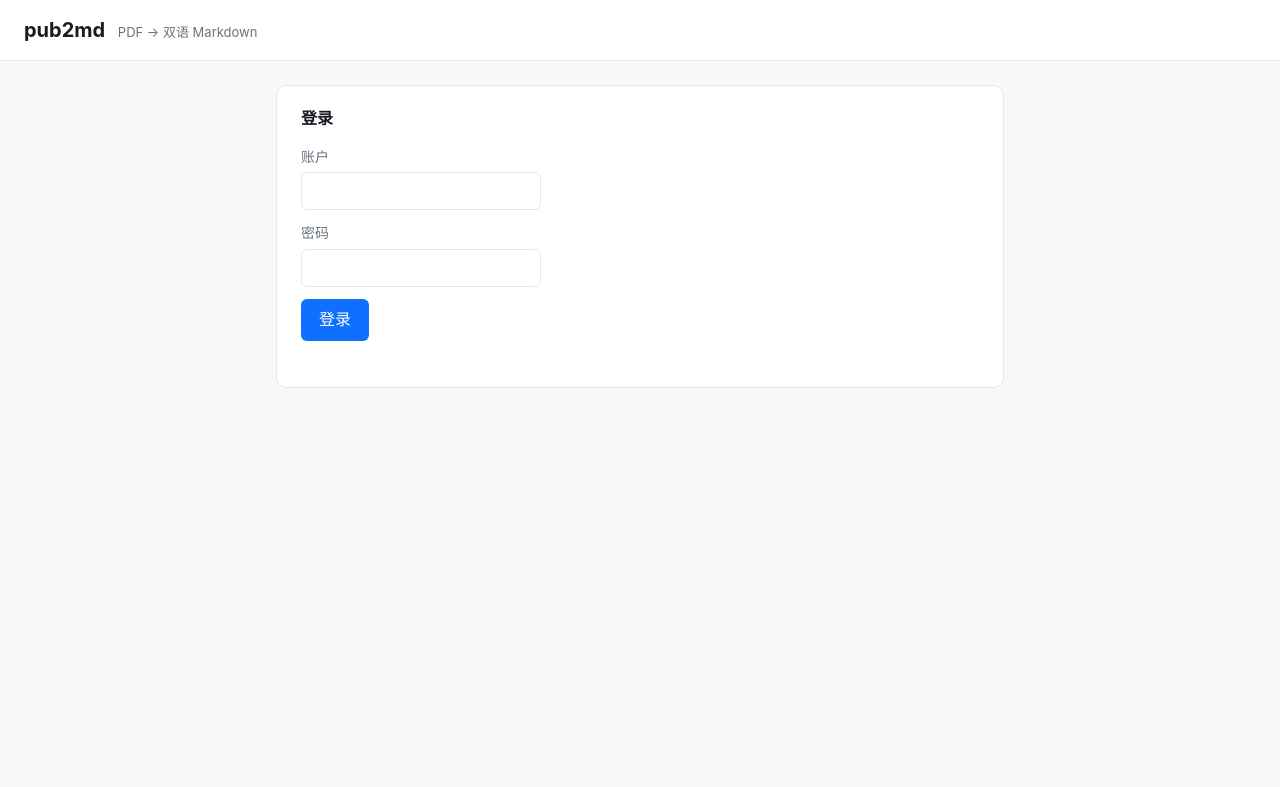
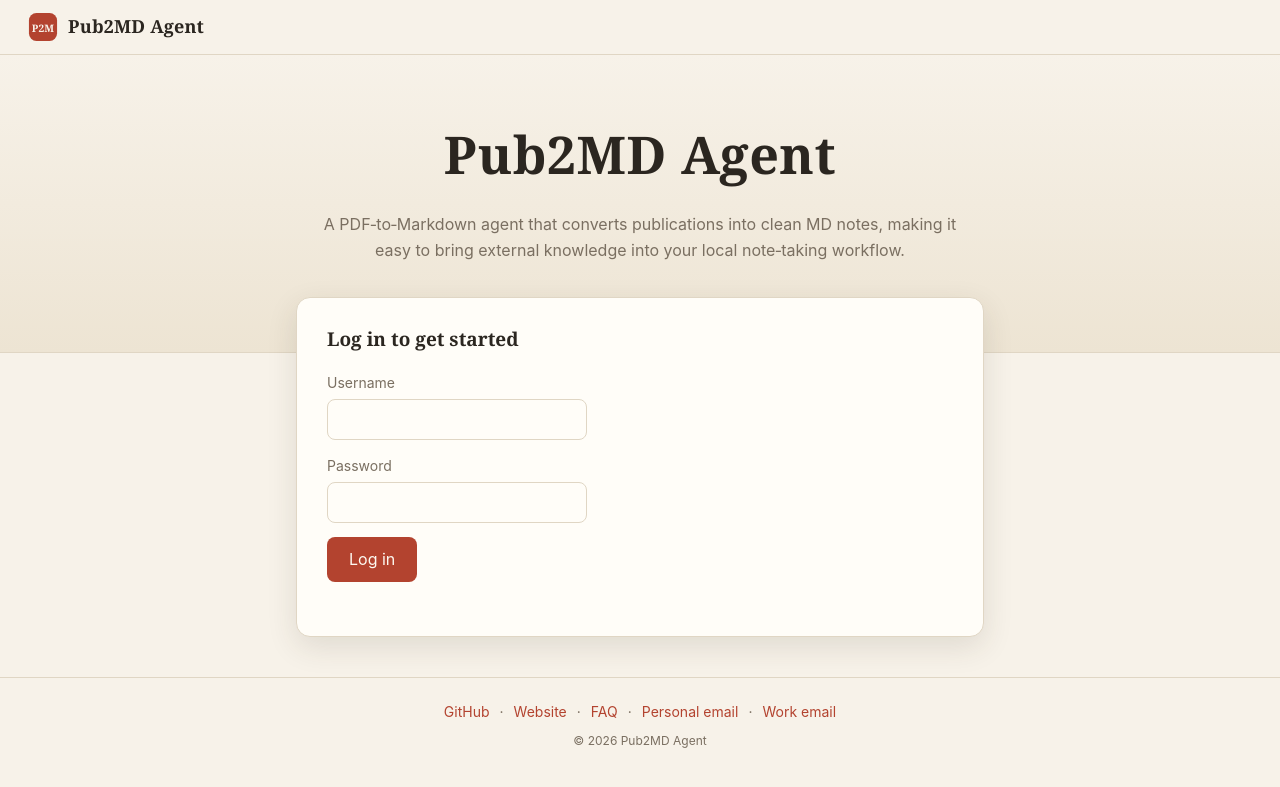
Before and after one commit to elenskye/pub2md-agent, a Django app: page / in a window 1280 px wide. Shown: the top 787 px of the page. Run offline with Django 5.2, Linux system fonts and the light colour scheme.

Commit message:
implement webapp-5 pipeline(UI re-design)

```diff
--- a/webapp/static/app.css
+++ b/webapp/static/app.css
@@ -1,12 +1,20 @@
+/* Pub2MD Agent — paper-ink theme (Q1-D)
+ * Paper cream background, deep ink text, cinnabar accent.
+ * System fonts only: serif for the brand/hero, sans for the UI. */
+
 :root {
-  --ink: #1a1a24;
-  --muted: #6b7280;
-  --line: #e5e7eb;
-  --accent: #0f6fff;
-  --accent-ink: #ffffff;
-  --bg: #f7f8fa;
-  --card: #ffffff;
-  --error: #c0392b;
+  --paper: #f7f2e9;        /* page background */
+  --paper-deep: #ede4d3;   /* hero band */
+  --card: #fffdf8;
+  --ink: #2b2620;
+  --muted: #7a6f61;
+  --line: #e0d6c4;
+  --accent: #b3432f;       /* cinnabar */
+  --accent-dark: #93341f;
+  --accent-ink: #fdf9f1;
+  --error: #7f1f1f;
+  --serif: Georgia, "Songti SC", "STSong", "SimSun", serif;
+  --sans: -apple-system, "PingFang SC", "Microsoft YaHei", "Segoe UI", sans-serif;
 }
 
 * { box-sizing: border-box; }
@@ -16,66 +24,127 @@
 
 body {
   margin: 0;
-  font-family: -apple-system, "PingFang SC", "Microsoft YaHei", "Segoe UI", sans-serif;
+  font-family: var(--sans);
   color: var(--ink);
-  background: var(--bg);
-  line-height: 1.6;
+  background: var(--paper);
+  line-height: 1.65;
 }
+
+/* ---------- header ---------- */
 
 header {
   display: flex;
   justify-content: space-between;
   align-items: center;
-  padding: 14px 24px;
-  background: var(--card);
+  padding: 12px 28px;
+  background: var(--paper);
   border-bottom: 1px solid var(--line);
 }
 
-header h1 { font-size: 20px; margin: 0; }
-.tagline { font-size: 13px; color: var(--muted); font-weight: normal; margin-left: 8px; }
-#user-box { display: flex; gap: 12px; align-items: center; color: var(--muted); }
+.brand {
+  display: flex;
+  align-items: center;
+  gap: 10px;
+  text-decoration: none;
+  color: var(--ink);
+  font-family: var(--serif);
+  font-size: 18px;
+  font-weight: 700;
+  letter-spacing: 0.2px;
+}
+.logo { width: 30px; height: 30px; }
 
-main { max-width: 760px; margin: 24px auto; padding: 0 16px; display: grid; gap: 16px; }
+#user-box { display: flex; gap: 12px; align-items: center; color: var(--muted); font-size: 14px; }
+
+/* ---------- hero band (Q2-B) ---------- */
+
+#hero {
+  text-align: center;
+  padding: 56px 20px 88px;  /* extra bottom room for the overlapping card */
+  background: linear-gradient(180deg, var(--paper) 0%, var(--paper-deep) 100%);
+  border-bottom: 1px solid var(--line);
+}
+
+#hero h1 {
+  margin: 0 0 14px;
+  font-family: var(--serif);
+  font-size: clamp(34px, 6vw, 52px);
+  font-weight: 700;
+  letter-spacing: 0.5px;
+}
+
+.hero-desc {
+  margin: 0 auto;
+  max-width: 640px;
+  color: var(--muted);
+  font-size: 16px;
+}
+
+/* ---------- cards ---------- */
+
+main {
+  max-width: 720px;
+  margin: 0 auto 40px;
+  padding: 0 16px;
+  display: grid;
+  gap: 20px;
+}
 
 .card {
   background: var(--card);
   border: 1px solid var(--line);
-  border-radius: 10px;
-  padding: 20px 24px;
+  border-radius: 14px;
+  padding: 26px 30px;
+  box-shadow: 0 1px 3px rgba(60, 48, 30, 0.06);
 }
 
-.card h2 { margin: 0 0 14px; font-size: 16px; }
+/* The tool card floats up into the hero band. */
+#tool-card {
+  margin-top: -56px;
+  box-shadow: 0 10px 30px rgba(60, 48, 30, 0.12);
+}
 
-form { display: grid; gap: 12px; justify-items: start; }
-label { display: grid; gap: 4px; font-size: 14px; color: var(--muted); }
+.card h2 { margin: 0 0 16px; font-family: var(--serif); font-size: 19px; }
+
+/* ---------- forms ---------- */
+
+form { display: grid; gap: 14px; justify-items: start; }
+label { display: grid; gap: 5px; font-size: 14px; color: var(--muted); }
 input, select {
   font: inherit;
-  padding: 7px 10px;
+  padding: 8px 11px;
   border: 1px solid var(--line);
-  border-radius: 6px;
-  min-width: 240px;
+  border-radius: 8px;
+  background: var(--card);
+  color: var(--ink);
+  min-width: 260px;
 }
+input:focus, select:focus { outline: 2px solid var(--accent); outline-offset: 1px; }
 
 button {
   font: inherit;
-  padding: 8px 18px;
+  padding: 9px 22px;
   border: none;
-  border-radius: 6px;
+  border-radius: 8px;
   background: var(--accent);
   color: var(--accent-ink);
   cursor: pointer;
 }
+button:hover:not(:disabled) { background: var(--accent-dark); }
 button:disabled { opacity: 0.5; cursor: default; }
 button.ghost {
   background: transparent;
   color: var(--accent);
   border: 1px solid var(--line);
-  padding: 4px 12px;
+  padding: 4px 14px;
 }
+button.ghost:hover { background: var(--paper); }
 
 .error { color: var(--error); font-size: 14px; min-height: 1em; margin: 0; }
 
-#progress-box { display: flex; align-items: center; gap: 10px; margin-top: 16px; color: var(--muted); }
+/* ---------- progress & results ---------- */
+
+#progress-box { display: flex; align-items: center; gap: 10px; margin-top: 18px; color: var(--muted); }
 .spinner {
   width: 16px; height: 16px;
   border: 2px solid var(--line);
@@ -85,8 +154,8 @@ button.ghost {
 }
 @keyframes spin { to { transform: rotate(360deg); } }
 
-#result-box { margin-top: 18px; }
-#result-box h3 { margin: 0 0 10px; font-size: 15px; }
+#result-box { margin-top: 20px; }
+#result-box h3 { margin: 0 0 10px; font-family: var(--serif); font-size: 16px; }
 #cost-note { color: var(--muted); font-weight: normal; }
 
 #article-list, #history-list, #new-terms-list { list-style: none; padding: 0; margin: 0 0 12px; }
@@ -94,36 +163,67 @@ button.ghost {
   display: flex;
   gap: 10px;
   align-items: baseline;
-  padding: 8px 0;
+  padding: 9px 0;
   border-bottom: 1px dashed var(--line);
 }
 #article-list .title, #history-list .title { flex: 1; }
 .meta { color: var(--muted); font-size: 13px; white-space: nowrap; }
 
-details { margin-top: 10px; color: var(--muted); font-size: 14px; }
+#history-list a { color: var(--accent); }
+
+details { margin-top: 12px; color: var(--muted); font-size: 14px; }
+
+/* ---------- preview dialog ---------- */
 
 dialog {
   width: min(860px, 92vw);
   max-height: 86vh;
   border: 1px solid var(--line);
-  border-radius: 10px;
+  border-radius: 14px;
   padding: 0;
+  background: var(--card);
+  color: var(--ink);
 }
-dialog::backdrop { background: rgba(20, 20, 30, 0.45); }
+dialog::backdrop { background: rgba(43, 38, 32, 0.5); }
 .dialog-bar {
   position: sticky; top: 0;
   display: flex; justify-content: space-between; align-items: center;
-  padding: 10px 18px;
+  padding: 10px 20px;
   background: var(--card);
   border-bottom: 1px solid var(--line);
-  font-weight: 600;
+  font-family: var(--serif);
+  font-weight: 700;
 }
-#preview-body { padding: 10px 26px 26px; overflow-x: auto; }
-#preview-body h1 { font-size: 22px; }
-#preview-body h2 { font-size: 17px; }
+#preview-body { padding: 10px 28px 28px; overflow-x: auto; }
+#preview-body h1 { font-family: var(--serif); font-size: 23px; }
+#preview-body h2 { font-family: var(--serif); font-size: 17px; }
 #preview-body blockquote {
   margin: 10px 0; padding: 6px 14px;
   border-left: 3px solid var(--accent);
-  background: var(--bg); color: var(--muted); font-size: 13px;
+  background: var(--paper); color: var(--muted); font-size: 13px;
 }
 #preview-body .katex-display { overflow-x: auto; padding: 4px 0; }
+
+/* ---------- footer (Q4-A) ---------- */
+
+footer {
+  border-top: 1px solid var(--line);
+  padding: 22px 16px 26px;
+  text-align: center;
+  color: var(--muted);
+  font-size: 14px;
+}
+footer nav { display: flex; justify-content: center; gap: 10px; flex-wrap: wrap; }
+footer a { color: var(--accent); text-decoration: none; }
+footer a:hover { text-decoration: underline; }
+.copyright { margin: 8px 0 0; font-size: 12px; }
+
+/* ---------- responsive ---------- */
+
+@media (max-width: 520px) {
+  header { padding: 10px 16px; }
+  #hero { padding: 36px 16px 72px; }
+  .card { padding: 20px 18px; }
+  input, select { min-width: 0; width: 100%; }
+  form { justify-items: stretch; }
+}
--- a/webapp/static/app.js
+++ b/webapp/static/app.js
@@ -24,7 +24,7 @@ async function boot() {
     const { username } = await resp.json();
     showApp(username);
   } else {
-    $("login-card").hidden = false;
+    $("login-panel").hidden = false;
   }
 }
 
@@ -35,11 +35,11 @@ $("login-form").addEventListener("submit", async (ev) => {
   const resp = await api("/api/login", { method: "POST", body });
   if (resp.ok) {
     const { username } = await resp.json();
-    $("login-card").hidden = true;
+    $("login-panel").hidden = true;
     ev.target.reset();
     showApp(username);
   } else {
-    $("login-error").textContent = "账户或密码错误";
+    $("login-error").textContent = "⚠ Incorrect username or password";
   }
 });
 
@@ -51,7 +51,8 @@ $("logout-btn").addEventListener("click", async () => {
 async function showApp(username) {
   $("username").textContent = username;
   $("user-box").hidden = false;
-  $("app-card").hidden = false;
+  $("login-panel").hidden = true;
+  $("job-panel").hidden = false;
   const styles = (await (await api("/api/styles")).json()).styles;
   $("style-select").innerHTML = styles
     .map((s) => `<option value="${s}">${s}</option>`)
@@ -78,14 +79,14 @@ $("job-form").addEventListener("submit", async (ev) => {
   $("result-box").hidden = true;
   const resp = await api("/api/jobs", { method: "POST", body });
   if (!resp.ok) {
-    $("job-error").textContent = (await resp.json()).error || "创建任务失败";
+    $("job-error").textContent = "⚠ " + ((await resp.json()).error || "Failed to create job");
     $("start-btn").disabled = false;
     return;
   }
   const job = await resp.json();
   currentJob = job.id;
   $("progress-box").hidden = false;
-  $("progress-text").textContent = "排队中…";
+  $("progress-text").textContent = "Queued…";
   pollTimer = setInterval(poll, 2000);
 });
 
@@ -99,7 +100,7 @@ async function poll() {
     $("progress-box").hidden = true;
     $("start-btn").disabled = false;
     if (job.status === "failed") {
-      $("job-error").textContent = `任务失败：${job.error}`;
+      $("job-error").textContent = `⚠ Job failed: ${job.error}`;
     } else {
       renderResult(job);
     }
@@ -109,13 +110,13 @@ async function poll() {
 
 function renderResult(job) {
   $("result-box").hidden = false;
-  $("cost-note").textContent = `（${job.result.llm_calls} 次调用 · 约 $${job.cost_usd}）`;
+  $("cost-note").textContent = `(${job.result.llm_calls} calls · ~$${job.cost_usd})`;
   $("article-list").innerHTML = job.result.articles
     .map(
       (a, i) => `<li>
         <span class="title">${a.title}</span>
-        <span class="meta">${a.n_paragraphs} 段${a.n_failed ? ` · ${a.n_failed} 段失败` : ""} · ${a.mode === "chinese_only" ? "简体输出" : "双语"}</span>
-        <button data-file="${a.filename}" data-title="${a.title}" class="preview-btn ghost">预览</button>
+        <span class="meta">${a.n_paragraphs} paragraphs${a.n_failed ? ` · ${a.n_failed} failed` : ""} · ${a.mode === "chinese_only" ? "Simplified" : "Bilingual"}</span>
+        <button data-file="${a.filename}" data-title="${a.title}" class="preview-btn ghost">Preview</button>
       </li>`
     )
     .join("");
@@ -164,7 +165,7 @@ async function refreshHistory() {
       (j) => `<li>
         <span class="title">${j.original_filename}</span>
         <span class="meta">${j.style} · ${j.status} · ${new Date(j.created_at).toLocaleString()}</span>
-        ${j.status === "done" ? `<a href="/api/jobs/${j.id}/download">下载</a>` : ""}
+        ${j.status === "done" ? `<a href="/api/jobs/${j.id}/download">Download</a>` : ""}
       </li>`
     )
     .join("");
--- a/webapp/templates/index.html
+++ b/webapp/templates/index.html
@@ -1,42 +1,58 @@
 {% load static %}<!doctype html>
-<html lang="zh-CN">
+<html lang="en">
 <head>
   <meta charset="utf-8">
   <meta name="viewport" content="width=device-width, initial-scale=1">
-  <title>pub2md · PDF → 双语 Markdown</title>
+  <title>Pub2MD Agent · PDF → Markdown</title>
   <link rel="stylesheet" href="https://cdn.jsdelivr.net/npm/katex@0.16.11/dist/katex.min.css">
   <link rel="stylesheet" href="{% static 'app.css' %}">
 </head>
 <body>
   <header>
-    <h1>pub2md <span class="tagline">PDF → 双语 Markdown</span></h1>
+    <a class="brand" href="/">
+      <!-- Placeholder logo: swap this whole SVG for a custom one later (keep 32x32) -->
+      <svg class="logo" viewBox="0 0 32 32" role="img" aria-label="Pub2MD Agent logo">
+        <rect x="1" y="1" width="30" height="30" rx="8" fill="var(--accent)"/>
+        <text x="16" y="21" text-anchor="middle" font-family="Georgia, serif"
+              font-size="11" font-weight="700" fill="#f7f2e9">P2M</text>
+      </svg>
+      <span>Pub2MD Agent</span>
+    </a>
     <div id="user-box" hidden>
       <span id="username"></span>
-      <button id="logout-btn" class="ghost">退出登录</button>
+      <button id="logout-btn" class="ghost">Log out</button>
     </div>
   </header>
 
+  <!-- Hero: always visible; tinted band background -->
+  <section id="hero">
+    <h1>Pub2MD Agent</h1>
+    <p class="hero-desc">A PDF‑to‑Markdown agent that converts publications into clean MD
+      notes, making it easy to bring external knowledge into your local
+      note‑taking workflow.</p>
+  </section>
+
   <main>
-    <!-- 登录 -->
-    <section id="login-card" class="card" hidden>
-      <h2>登录</h2>
+    <!-- Tool card: shows the login panel when logged out, the upload panel once logged in -->
+    <section id="tool-card" class="card">
+      <div id="login-panel" hidden>
+        <h2>Log in to get started</h2>
         <form id="login-form">
-        <label>账户 <input name="username" autocomplete="username" required></label>
-        <label>密码 <input name="password" type="password" autocomplete="current-password" required></label>
-        <button type="submit">登录</button>
+          <label>Username <input name="username" autocomplete="username" required></label>
+          <label>Password <input name="password" type="password" autocomplete="current-password" required></label>
+          <button type="submit">Log in</button>
           <p id="login-error" class="error" role="alert"></p>
         </form>
-    </section>
+      </div>
 
-    <!-- 主功能 -->
-    <section id="app-card" class="card" hidden>
-      <h2>上传 PDF</h2>
+      <div id="job-panel" hidden>
+        <h2>Upload a PDF</h2>
         <form id="job-form">
           <input id="pdf-input" type="file" accept=".pdf" required>
-        <label>翻译风格
+          <label>Translation style
             <select id="style-select"></select>
           </label>
-        <button type="submit" id="start-btn">开始翻译</button>
+          <button type="submit" id="start-btn">Translate</button>
           <p id="job-error" class="error" role="alert"></p>
         </form>
 
@@ -46,31 +62,46 @@
         </div>
 
         <div id="result-box" hidden>
-        <h3>翻译结果 <small id="cost-note"></small></h3>
+          <h3>Result <small id="cost-note"></small></h3>
           <ul id="article-list"></ul>
-        <button id="download-btn">下载全部 (.zip)</button>
+          <button id="download-btn">Download all (.zip)</button>
           <details id="new-terms-box" hidden>
-          <summary>本次新增术语</summary>
+            <summary>New glossary terms this run</summary>
             <ul id="new-terms-list"></ul>
           </details>
         </div>
+      </div>
     </section>
 
-    <!-- 历史 -->
     <section id="history-card" class="card" hidden>
-      <h2>最近任务</h2>
+      <h2>Recent jobs</h2>
       <ul id="history-list"></ul>
     </section>
 
-    <!-- 预览 -->
     <dialog id="preview-dialog">
       <div class="dialog-bar">
         <span id="preview-title"></span>
-        <button id="preview-close" class="ghost">关闭</button>
+        <button id="preview-close" class="ghost">Close</button>
       </div>
       <article id="preview-body"></article>
     </dialog>
   </main>
+
+  <footer>
+    <nav>
+      <a href="https://github.com/elenskye" target="_blank" rel="noopener">GitHub</a>
+      <span>·</span>
+      <!-- TODO(elenskye): once the personal site is live, replace this href="#" with the real URL -->
+      <a href="#" id="personal-site-link">Website</a>
+      <span>·</span>
+      <a href="#" id="faq-link">FAQ</a>
+      <span>·</span>
+      <a href="mailto:yoeki929032@gmail.com">Personal email</a>
+      <span>·</span>
+      <a href="mailto:2711690016@qq.com">Work email</a>
+    </nav>
+    <p class="copyright">© 2026 Pub2MD Agent</p>
+  </footer>
 
   <script src="https://cdn.jsdelivr.net/npm/marked@12.0.2/marked.min.js"></script>
   <script src="https://cdn.jsdelivr.net/npm/katex@0.16.11/dist/katex.min.js"></script>
```
Lines whose indentation alone changed are shown as unchanged.
